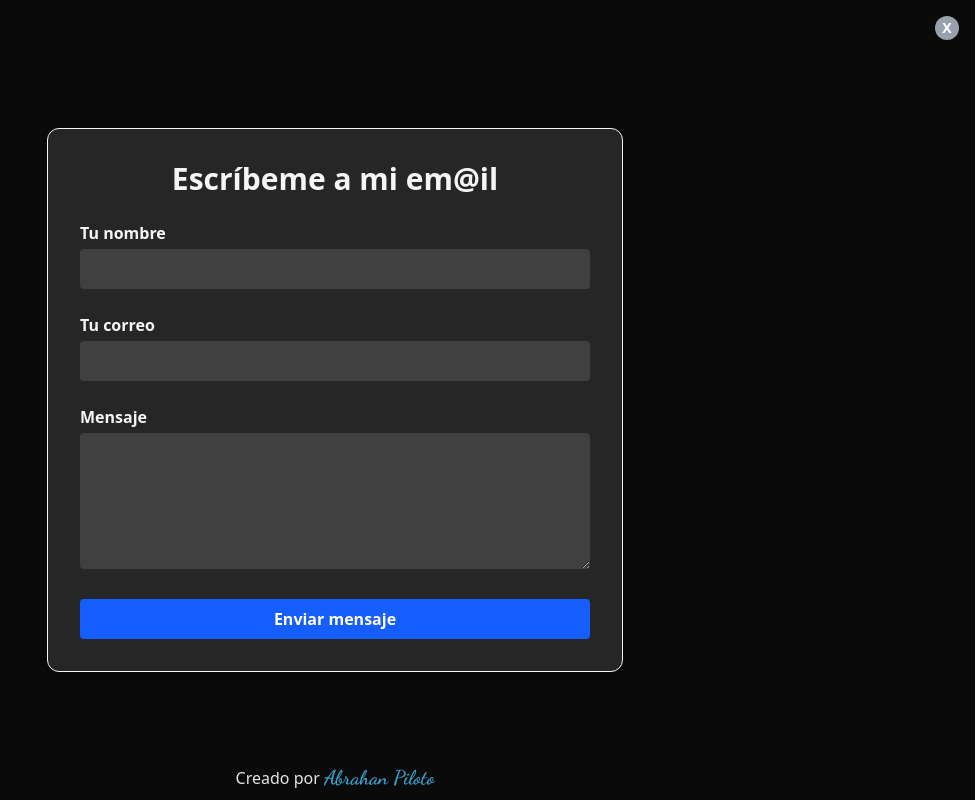
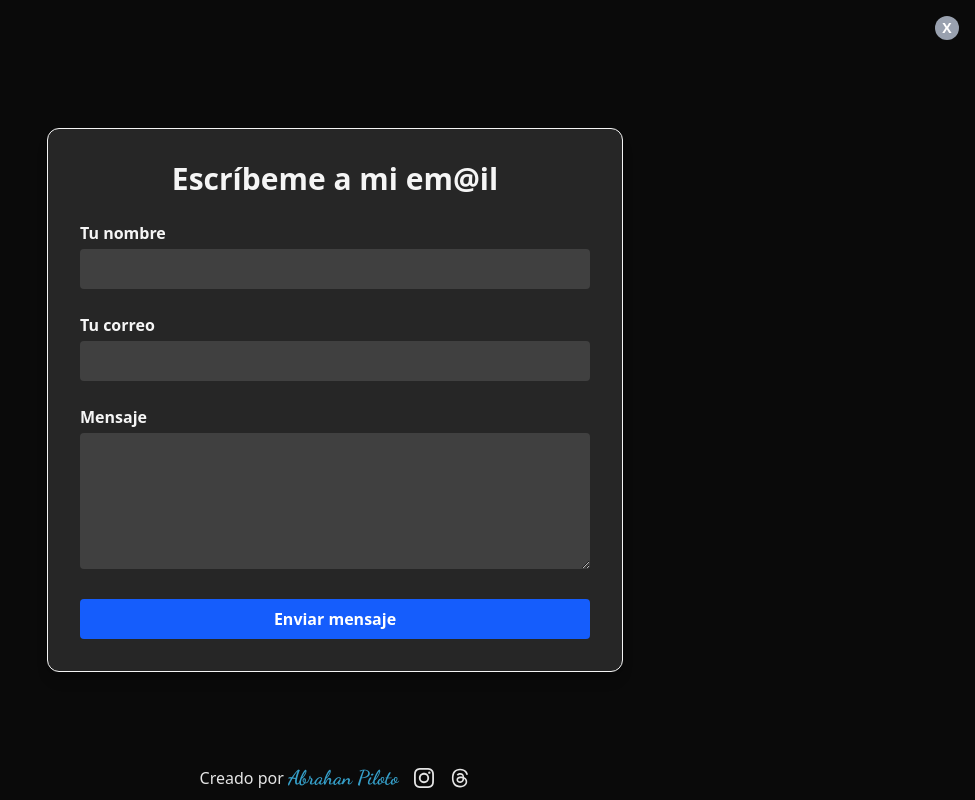
Before and after one commit to Abrahanpiloto/new-portfolio, a React (Vite) app: page /form-email in a window 1280 px wide. Shown: the whole page, without its empty margins (305-1280 px from the left). Built offline with nearby package versions, Linux system fonts and the light colour scheme.

Commit message:
se agrego rrss al footer

```diff
--- a/src/components/Footer.jsx
+++ b/src/components/Footer.jsx
@@ -1,9 +1,11 @@
 import React from "react";
+import { SiInstagram } from "react-icons/si";
+import { FaThreads } from "react-icons/fa6";
 
 const Footer = () => {
   return (
     <footer className="fixed bottom-0 left-0 right-0 z-50 bg-[#FCF9F5] dark:bg-neutral-950 text-neutral-800 dark:text-neutral-200 py-2 px-4">
-      <div className="max-w-6xl mx-auto flex flex-col  items-center text-center ">
+      <div className="max-w-6xl mx-auto flex justify-center gap-4 items-center text-center ">
         <p className="mb-2 md:mb-0">
           Creado por{" "}
           <span
@@ -13,6 +15,26 @@ const Footer = () => {
             Abrahan Piloto
           </span>{" "}
         </p>
+        <div className="flex gap-4 ">
+          <a
+            href="https://www.instagram.com/abrahan.freelancer"
+            target="_blank"
+            rel="noopener noreferrer"
+            aria-label="Instagram"
+            className="transition-colors"
+          >
+            <SiInstagram className="text-xl hover:text-blue-500 cursor-pointer" />
+          </a>
+          <a
+            href="https://www.threads.net/@abrahan.freelancer"
+            target="_blank"
+            rel="noopener noreferrer"
+            aria-label="Threads"
+            className="transition-colors"
+          >
+            <FaThreads className="text-xl hover:text-blue-500 cursor-pointer" />
+          </a>
+        </div>
       </div>
     </footer>
   );
```
